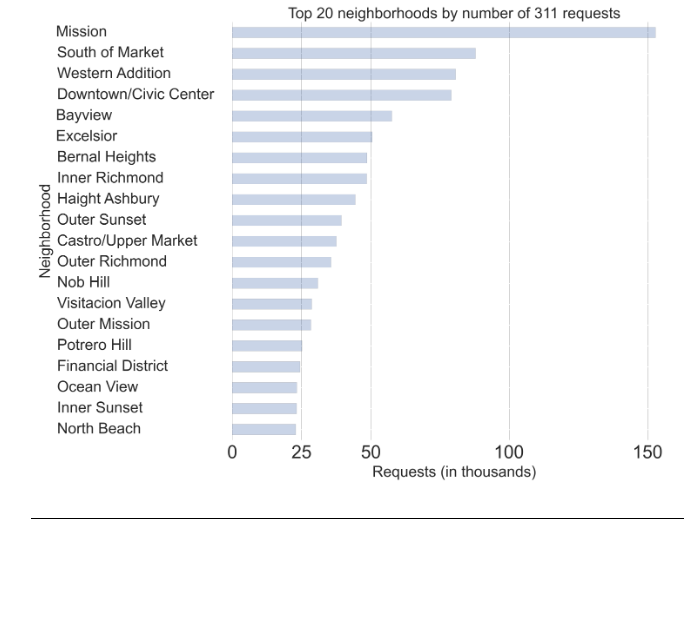
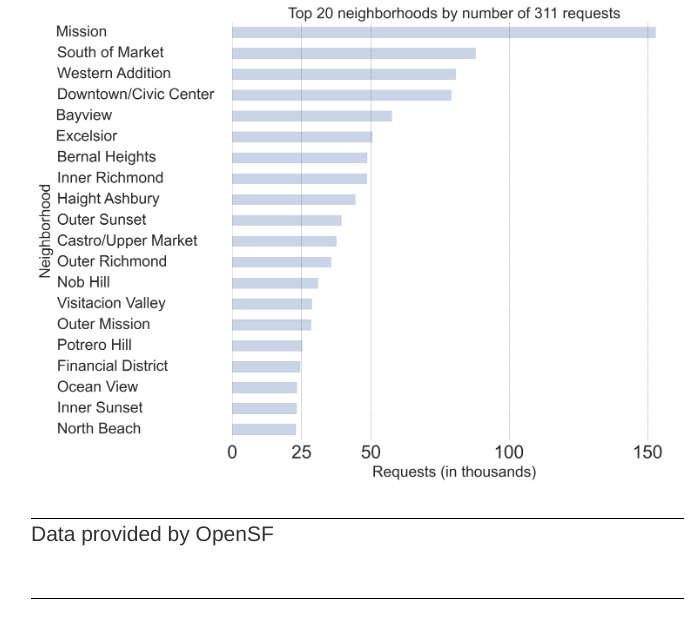
Before and after one commit to pwgerman/311, a Flask app: page /insights in a window 1280 px wide. Shown: the part 743-1362 px from the top of the page, without its empty margins (39-733 px from the left). Before the commit the page ends 1262 px from the top, so only its background shows below. Run offline with Flask 2, Linux system fonts and the light colour scheme; some libraries are stand-ins or nearby versions.

Commit message:
Add acknowledgment to OpenDataSF

```diff
--- a/web/templates/insights.html
+++ b/web/templates/insights.html
@@ -15,4 +15,11 @@
   <p class="lead">Where do the most SF-311 tickets come from?</p>
   <img src="static/images/RequestByNeighborhood.png", width="100%">
 </div>
+<div class="content-block">
+<!--  <h3>San Francisco Neighborhoods</h3>
+  <p class="lead">Where do the most SF-311 tickets come from?</p>
+  <img src="static/images/RequestByNeighborhood.png", width="100%">
+  -->
+  <p class="lead">Data provided by OpenSF</p>
+</div>
 {% endblock %}
```
